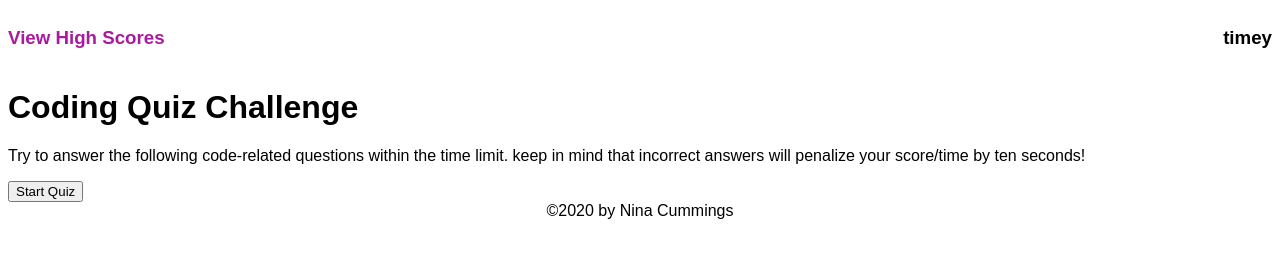
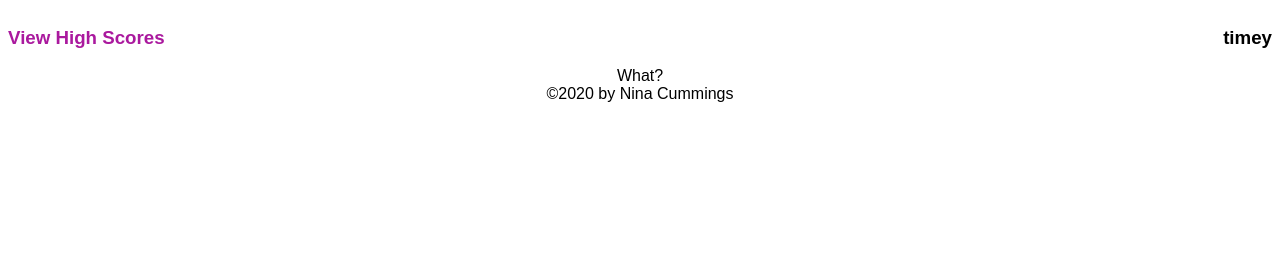
Before and after one commit to jaderiver62/codeQuiz, a plain HTML site: page index.html in a window 1280 px wide. Both pictures are taken after a click on the button "Start Quiz". Drawn offline with Linux system fonts and the light colour scheme.

Commit message:
slight adjustments

```diff
--- a/assets/css/style.css
+++ b/assets/css/style.css
@@ -17,6 +17,10 @@ header {
     align-items: flex-end;
 }
 
+main {
+    text-align: center;
+}
+
 footer {
     text-align: center;
 }
--- a/assets/js/script.js
+++ b/assets/js/script.js
@@ -0,0 +1,7 @@
+  var pageContentEl = document.querySelector("#page-content");
+
+  var quizStart = function(event) {
+      var targetEl = event.target;
+      pageContentEl.innerHTML = "What?";
+  }
+  pageContentEl.addEventListener("click", quizStart);
--- a/index.html
+++ b/index.html
@@ -18,13 +18,12 @@
         <div class="timer">
             <h3>timey</h3>
         </div>
-
-
     </header>
-    <main>
-        <h1 class="page-title ">Coding Quiz Challenge</h1>
-        <p id="instructions">Try to answer the following code-related questions within the time limit. keep in mind that incorrect answers will penalize your score/time by ten seconds!</p>
-        <button class="start ">Start Quiz</button>
+    <main class="page-content" id="page-content">
+        <h1 class="page-title">Coding Quiz Challenge</h1>
+        <h3 class="instructions">Try to answer the following code-related questions within the time limit.
+            </br>Keep in mind that incorrect answers will penalize your score/time by ten seconds!</h3>
+        <button class="start-btn" onclick="quizStart" type="submit">Start Quiz</button>
     </main>
 </body>
 <footer>
```
